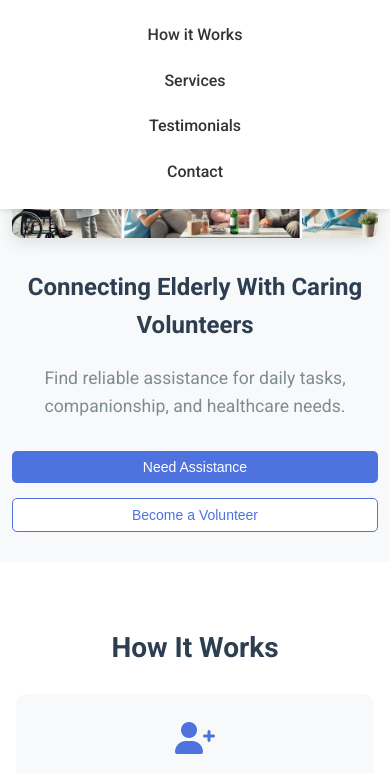
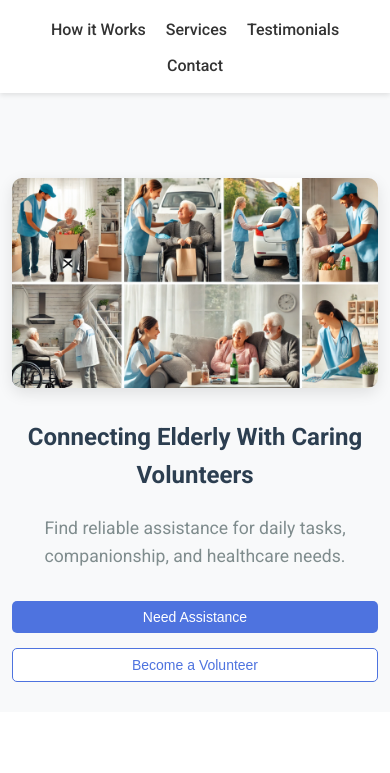
Before and after one commit to ayushhh321/Elder-aid, a plain HTML site: page frontend/pages/index.html in a window 390 px wide. Shown: the part 102-875 px from the top of the page. Drawn offline with Linux system fonts and the light colour scheme; a script that the page names is missing.

Commit message:
mobile view fixed

```diff
--- a/frontend/pages/index.css
+++ b/frontend/pages/index.css
@@ -164,7 +164,7 @@ header {
 
 /* Main content styles */
 main {
-  padding-top: 80px; /* To account for fixed header */
+  padding-top: 120px; /* Increased from 80px to give more space */
 }
 
 /* Hero section */
@@ -541,6 +541,10 @@ footer {
 }
 
 @media (max-width: 768px) {
+  main {
+    padding-top: 180px; /* More space for mobile */
+  }
+
   h2 {
       font-size: 1.75rem;
   }
@@ -603,23 +607,38 @@ footer {
       min-width: 100%;
       margin-bottom: 20px;
   }
+
+  .nav-links {
+      width: 100%;
+      margin-top: 15px;
+  }
+
+  .nav-links ul {
+      justify-content: center;
+  }
 }
 
 @media (max-width: 576px) {
+  main {
+    padding-top: 230px; /* Even more space for very small screens */
+  }
+
   .navbar {
       flex-direction: column;
       align-items: flex-start;
+      padding: 10px 3%;
   }
 
   .logo {
       width: 100%;
       justify-content: space-between;
+      margin-bottom: 10px;
   }
 
   .auth-buttons {
       width: 100%;
-      justify-content: space-between;
-      margin-top: 15px;
+      justify-content: center;
+      margin-top: 10px;
   }
 
   .btn {
@@ -628,12 +647,14 @@ footer {
   }
 
   .nav-links ul {
-      flex-direction: column;
+      flex-direction: row;
+      flex-wrap: wrap;
+      justify-content: center;
       width: 100%;
   }
 
   .nav-links ul li {
-      margin: 10px 0;
+      margin: 5px 10px;
       text-align: center;
   }
 
@@ -645,3 +666,4 @@ footer {
       flex-direction: column;
       width: 100%;
   }
+}
```
